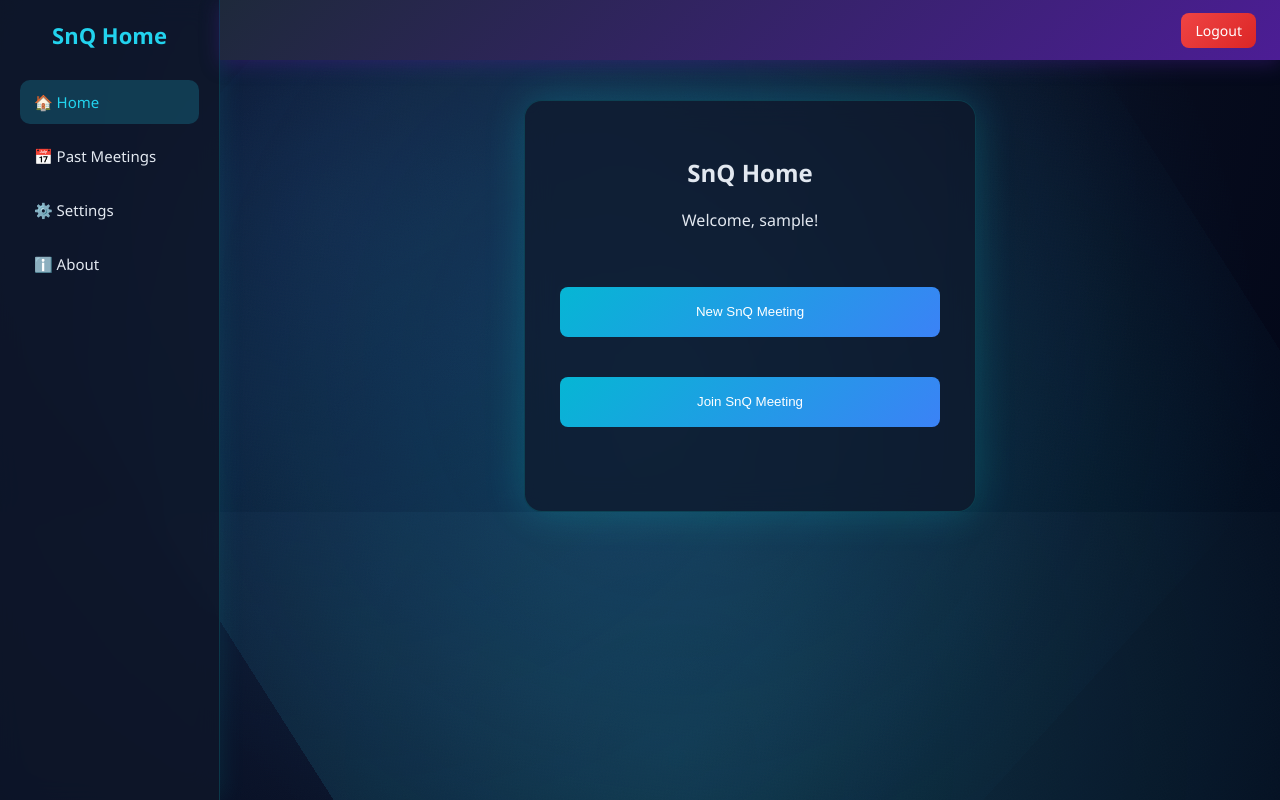
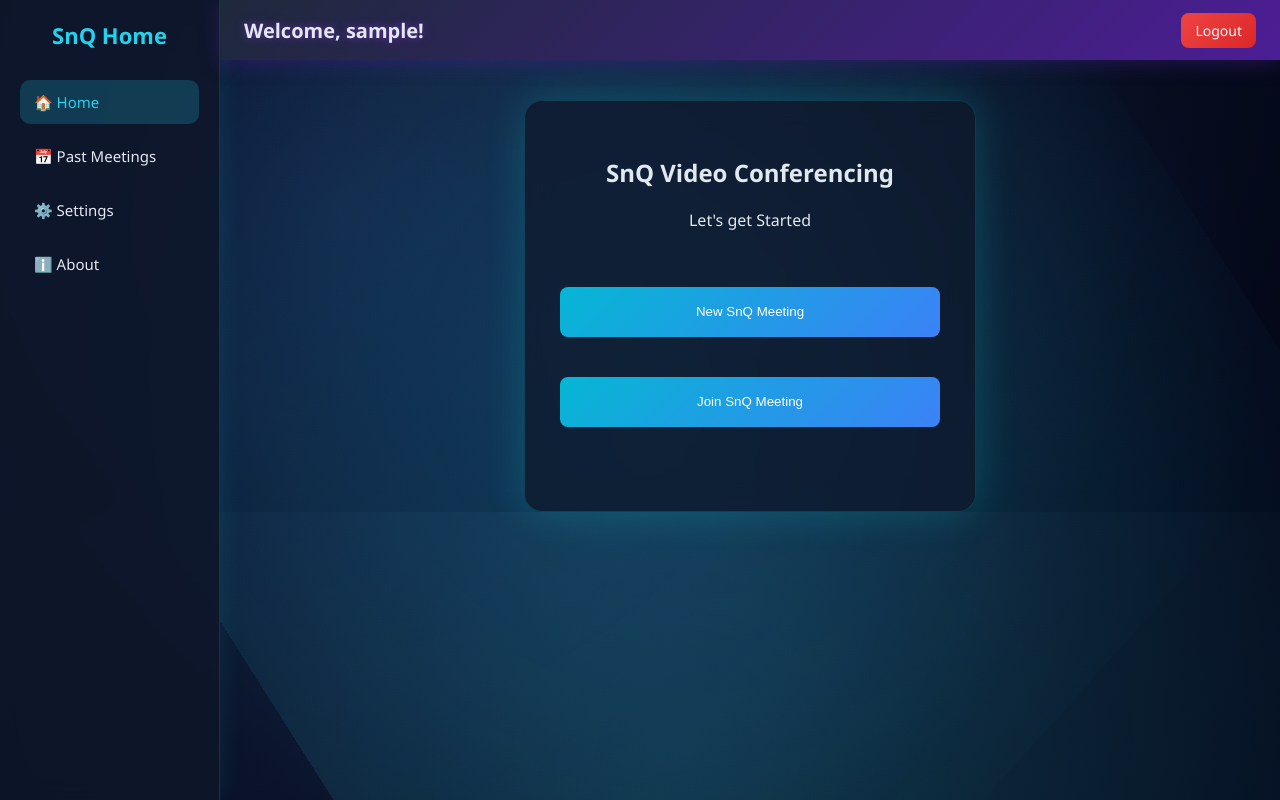
Before and after one commit to santoshki/snq_video_conferencing, a Flask app: page /home in a window 1280 px wide. Run offline with Flask 3, Linux system fonts and the light colour scheme; the visitor is signed in with stand-in values (Sample User, id 1).

Commit message:
1. Updated Home screen UI.

```diff
--- a/templates/snq_home.html
+++ b/templates/snq_home.html
@@ -28,15 +28,15 @@
 
     <!-- TOP BAR -->
     <header class="top-bar">
-        <div class="top-bar-title"></div>
+        <div class="top-bar-title">Welcome, {{ username }}!</div>
         <a href="{{ url_for('logout') }}" class="logout-button">Logout</a>
     </header>
 
     <!-- MAIN CONTENT -->
     <main class="page-content">
         <div class="login-container">
-            <h2>SnQ Home</h2>
-            <p>Welcome, {{ username }}!</p>
+            <h2>SnQ Video Conferencing</h2>
+            <p>Let's get Started</p>
 
             <form method="post">
                 <button type="submit" name="action" value="new_meeting">
```
